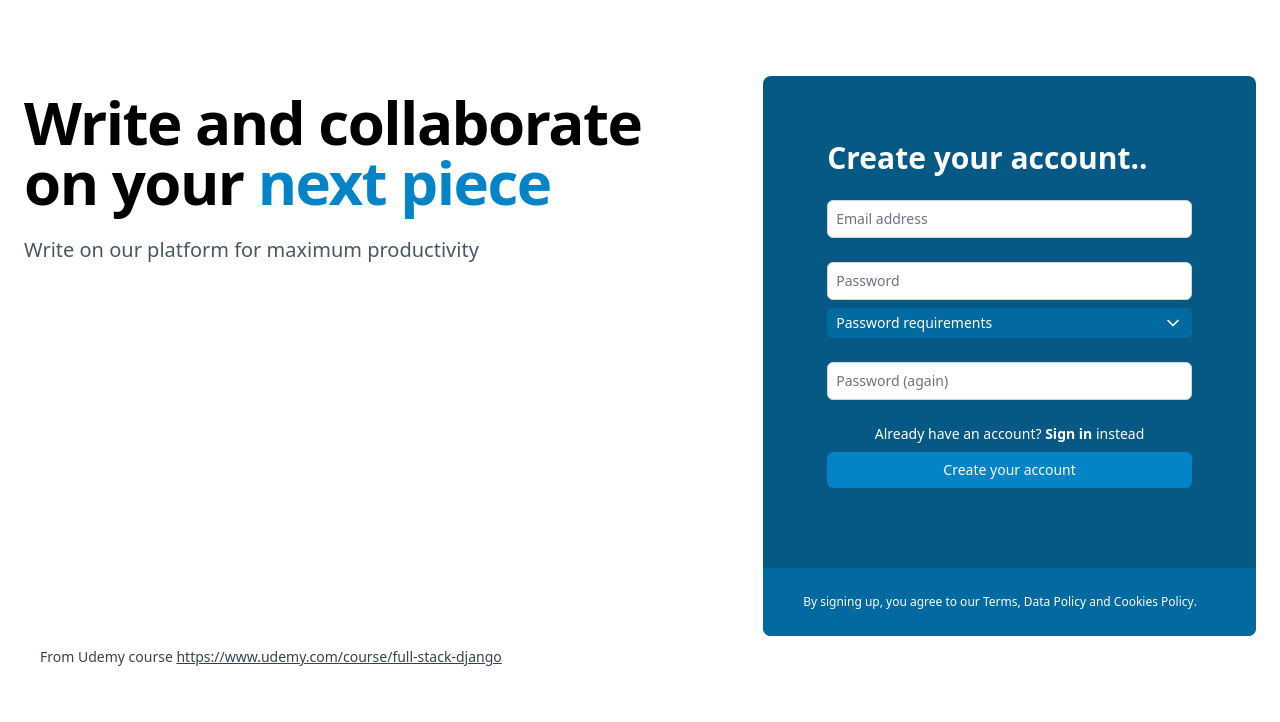
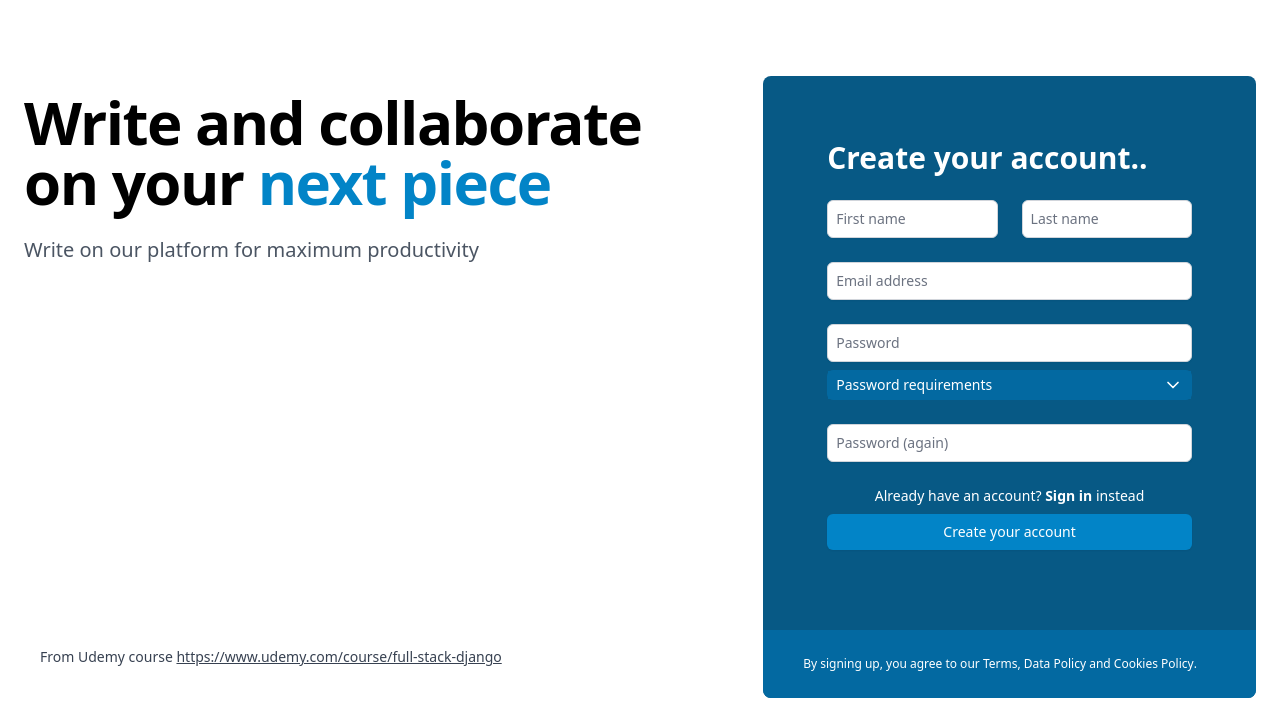
Before and after one commit to sean-house/django5course, a Django app: page /accounts/signup/ in a window 1280 px wide. Shown: the part 133-855 px from the top of the page. Before the commit the page ends 799 px from the top, so only its background shows below. Run offline with Django 5.2, Linux system fonts and the light colour scheme; parts of the project's set-up code (start-up, migrations or seed data) failed here and were passed over; some libraries are stand-ins or nearby versions.

Commit message:
Require first and last name with sign-up

```diff
--- a/app/forms.py
+++ b/app/forms.py
@@ -1,5 +1,6 @@
 """Forms for the app."""
 
+from allauth.account.forms import SignupForm
 from django import forms
 
 
@@ -13,3 +14,17 @@ class CreateArticleForm(forms.Form):
     word_count = forms.IntegerField()
     twitter_post = forms.CharField(widget=forms.Textarea, required=False)
     status = forms.ChoiceField(choices=ARTICLE_STATUS)
+
+class CustomSignupForm(SignupForm):
+    """Custom form for creating a user. Includes first and last name."""
+
+    first_name = forms.CharField(max_length=30, required=False)
+    last_name = forms.CharField(max_length=30, required=False)
+
+    def save(self, request):
+        """Save the user and update their first and last name."""
+        user = super(CustomSignupForm, self).save(request)
+        user.first_name = self.cleaned_data["first_name"]
+        user.last_name = self.cleaned_data["last_name"]
+        user.save()
+        return user
--- a/app/models.py
+++ b/app/models.py
@@ -20,7 +20,7 @@ class UserProfile(AbstractUser):
     objects = UserProfileManager()
 
     USERNAME_FIELD = "email"
-    REQUIRED_FIELDS = []  # noqa: RUF012
+    REQUIRED_FIELDS = ["first_name", "last_name"]  # noqa: RUF012
 
     @property
     def article_count(self):  # noqa: ANN201
--- a/app/urls.py
+++ b/app/urls.py
@@ -5,9 +5,9 @@ from django.urls import path
 from app.views import (
     ArticleCreateView,
     ArticleDeleteView,
+    ArticleDetailView,
     ArticleListView,
     ArticleUpdateView,
-    ArticleDetailView,
     PublicListView,
 )
 
--- a/templates/account/signup.html
+++ b/templates/account/signup.html
@@ -20,6 +20,20 @@
                     <div class="mt-6">
                         <form method="POST" class="space-y-6 mb-4">
                             {% csrf_token %}
+                            <div class="flex flex-row items-center gap-6">
+                                <div>
+                                    <label class="sr-only" for="{{ form.first_name.id_for_label}}">First name</label>
+                                    <div class="form-field">
+                                        {% render_field form.first_name class="block text-black shadow-sm focus:ring-sky-600 focus:border-sky-600 text-sm border-gray-300" placeholder=form.first_name.label %}
+                                    </div>
+                                </div>
+                                <div>
+                                    <label class="sr-only" for="{{ form.last_name.id_for_label}}">Last name</label>
+                                    <div class="form-field">
+                                        {% render_field form.last_name class="block text-black shadow-sm focus:ring-sky-600 focus:border-sky-600 text-sm border-gray-300" placeholder=form.last_name.label %}
+                                    </div>
+                                </div>
+                            </div>
                             {% if form.email.errors %}
                                 <div class="error [&>ul]:space-y-2"> <!-- This element, direct children of type ul-->
                                     {{ form.email.errors }}
```
Also changed, not shown: app/views.py (+3 -4 lines), django5course/settings.py (+7 -4 lines).
